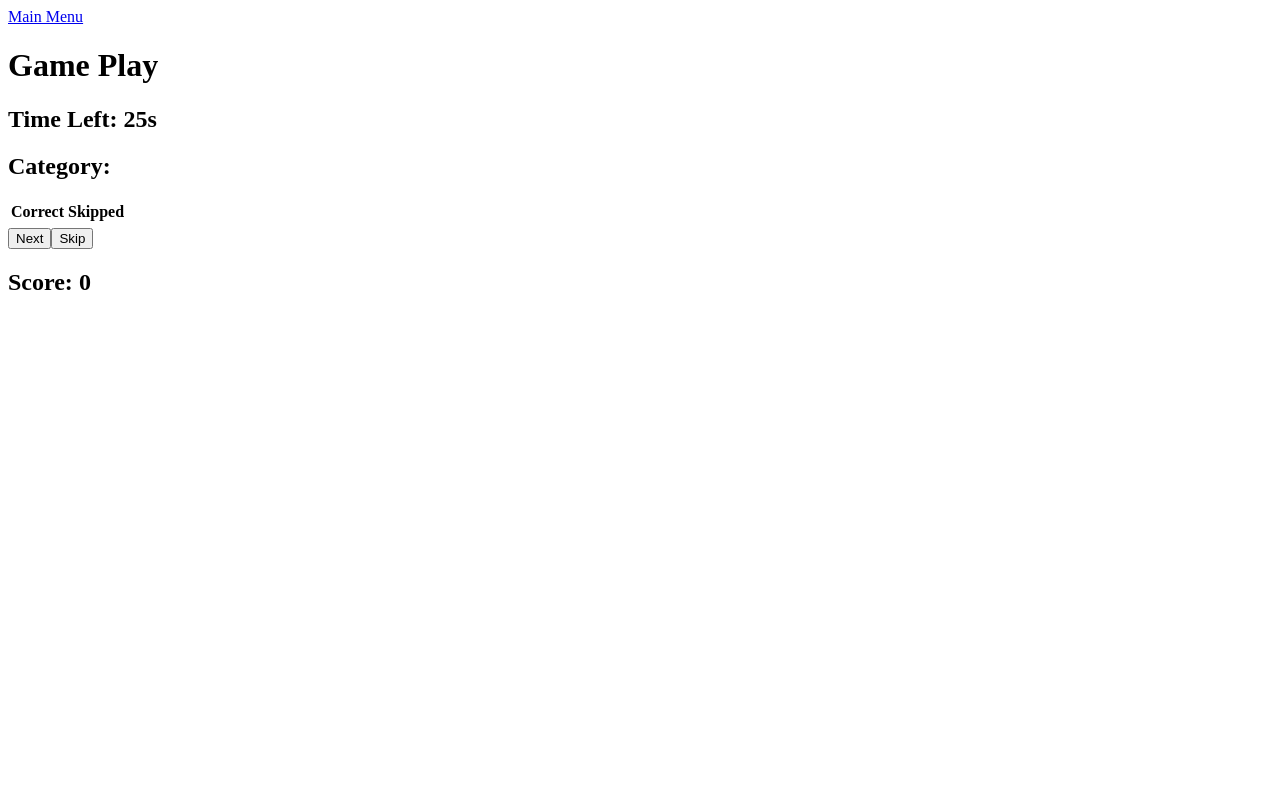
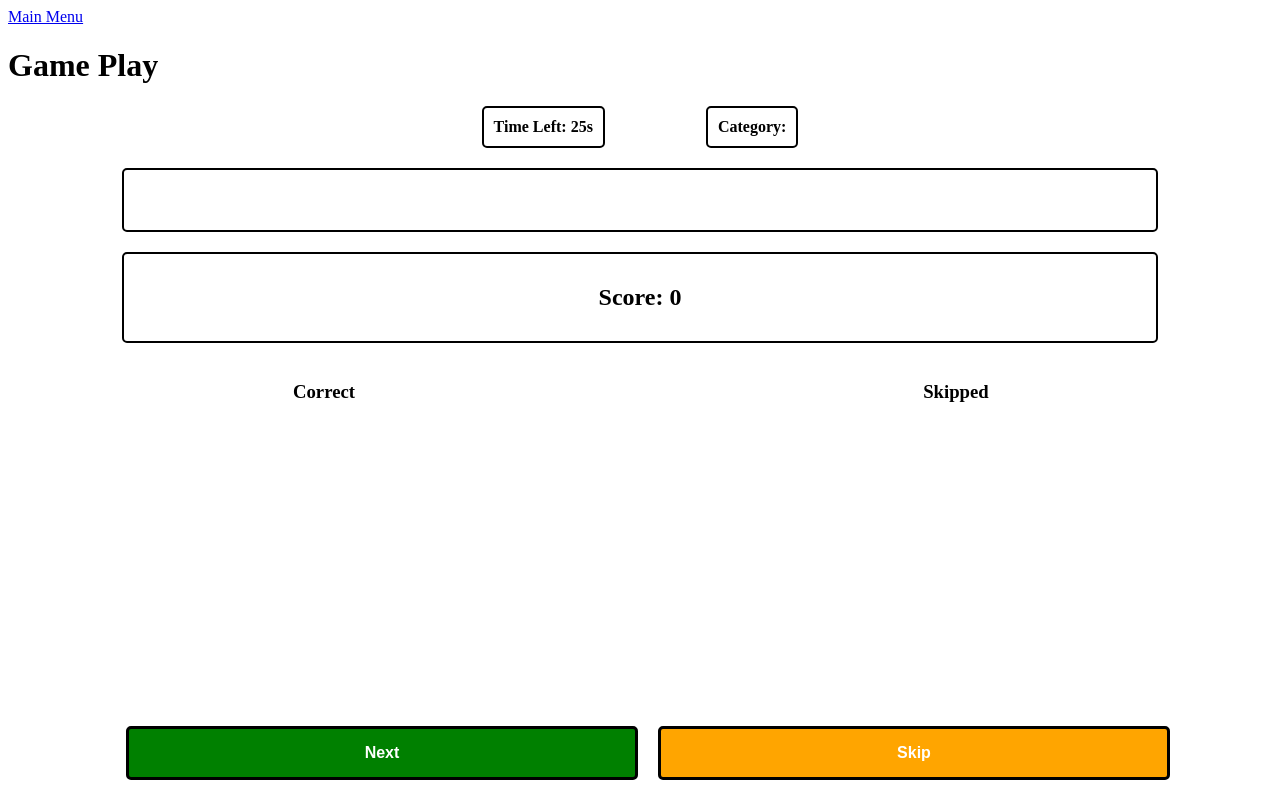
Before and after one commit to jdcb4/next-word, a Next.js app: page /game-play in a window 1280 px wide. Built offline with nearby package versions, Linux system fonts and the light colour scheme.

Commit message:
Refactor GamePlayComponent to use game logic functions for word selection and improve styling with CSS modules

```diff
--- /dev/null
+++ b/app/game-play/GamePlay.module.css
@@ -0,0 +1,78 @@
+.infoBox {
+  display: flex;
+  justify-content: center;
+  gap: 10%;
+  margin-bottom: 20px;
+  width: 80%;
+  margin: 0 auto;
+}
+
+.boldBox {
+  font-weight: bold;
+  border: 2px solid black;
+  padding: 10px;
+  border-radius: 5px;
+}
+
+.wordBox {
+  display: flex;
+  justify-content: center;
+  width: 80%;
+  margin: 20px auto;
+  border: 2px solid black;
+  padding: 10px;
+  border-radius: 5px;
+}
+
+.scoreBox {
+  display: flex;
+  justify-content: center;
+  width: 80%;
+  margin: 20px auto;
+  border: 2px solid black;
+  padding: 10px;
+  border-radius: 5px;
+}
+
+.wordListContainer {
+  display: flex;
+  justify-content: center;
+  gap: 10%;
+  margin-bottom: 20px;
+}
+
+.wordList {
+  display: flex;
+  flex-direction: column;
+  align-items: center;
+  width: 40%;
+}
+
+.buttonContainer {
+  display: flex;
+  justify-content: center;
+  gap: 20px;
+  position: fixed;
+  bottom: 20px;
+  width: 100%;
+}
+
+.button {
+  width: 40%;
+  padding: 15px;
+  font-size: 16px;
+  font-weight: bold;
+  border: 3px solid black;
+  border-radius: 5px;
+  cursor: pointer;
+}
+
+.nextButton {
+  background-color: green;
+  color: white;
+}
+
+.skipButton {
+  background-color: orange;
+  color: white;
+}
--- /dev/null
+++ b/app/game-play/gameLogic.ts
@@ -0,0 +1,17 @@
+import wordsData from "../../data/words.json"; // Adjust the path if necessary
+
+export const getRandomCategory = (categories: string[]): string => {
+  return categories[Math.floor(Math.random() * categories.length)];
+};
+
+export const getRandomWord = (category: string): string => {
+  const wordsInCategory = wordsData.filter(
+    (word) => word.category === category
+  );
+  if (wordsInCategory.length > 0) {
+    return wordsInCategory[Math.floor(Math.random() * wordsInCategory.length)]
+      .word;
+  } else {
+    return "No words available";
+  }
+};
--- a/app/game-play/page.tsx
+++ b/app/game-play/page.tsx
@@ -2,7 +2,8 @@
 
 import { useState, useEffect, Suspense } from "react";
 import { useRouter, useSearchParams } from "next/navigation";
-import wordsData from "../../data/words.json"; // Adjust the path if necessary
+import styles from "./GamePlay.module.css"; // Assuming you have a CSS module for styling
+import { getRandomCategory, getRandomWord } from "./gameLogic";
 
 function GamePlayComponent() {
   const searchParams = useSearchParams();
@@ -11,33 +12,17 @@ function GamePlayComponent() {
   const roundTime = parseInt(searchParams.get("roundTime") || "30", 10);
   const categories = searchParams.get("categories")?.split(",") || [];
   const freeSkips = parseInt(searchParams.get("freeSkips") || "1", 10);
+  const initialCategory = searchParams.get("category") || "";
+  const initialWord = searchParams.get("word") || "";
   const [timeLeft, setTimeLeft] = useState(roundTime);
-  const [currentWord, setCurrentWord] = useState("");
-  const [currentCategory, setCurrentCategory] = useState("");
+  const [currentWord, setCurrentWord] = useState(initialWord);
+  const [currentCategory, setCurrentCategory] = useState(initialCategory);
   const [correctWords, setCorrectWords] = useState<string[]>([]);
   const [skippedWords, setSkippedWords] = useState<string[]>([]);
   const [score, setScore] = useState(0);
   const [skipsUsed, setSkipsUsed] = useState(0);
 
   useEffect(() => {
-    if (categories.length > 0) {
-      const randomCategory =
-        categories[Math.floor(Math.random() * categories.length)];
-      setCurrentCategory(randomCategory);
-
-      const wordsInCategory = wordsData.filter(
-        (word) => word.category === randomCategory
-      );
-      if (wordsInCategory.length > 0) {
-        const randomWord =
-          wordsInCategory[Math.floor(Math.random() * wordsInCategory.length)]
-            .word;
-        setCurrentWord(randomWord);
-      } else {
-        setCurrentWord("No words available");
-      }
-    }
-
     const timer = setInterval(() => {
       setTimeLeft((prevTime) => {
         if (prevTime <= 1) {
@@ -49,7 +34,7 @@ function GamePlayComponent() {
     }, 1000);
 
     return () => clearInterval(timer);
-  }, []); // Empty dependency array to run only once on mount
+  }, []);
 
   useEffect(() => {
     if (timeLeft === 0) {
@@ -74,61 +59,49 @@ function GamePlayComponent() {
   };
 
   const updateWord = () => {
-    const wordsInCategory = wordsData.filter(
-      (word) => word.category === currentCategory
-    );
-    if (wordsInCategory.length > 0) {
-      const randomWord =
-        wordsInCategory[Math.floor(Math.random() * wordsInCategory.length)]
-          .word;
-      setCurrentWord(randomWord);
-    } else {
-      setCurrentWord("No words available");
-    }
+    setCurrentWord(getRandomWord(currentCategory));
   };
 
   return (
     <div>
       <h1>Game Play</h1>
-      <div>
-        <h2>Time Left: {timeLeft}s</h2>
+      <div className={styles.infoBox}>
+        <span className={styles.boldBox}>Time Left: {timeLeft}s</span>
+        <span className={styles.boldBox}>Category: {currentCategory}</span>
       </div>
-      <div>
-        <h2>Category: {currentCategory}</h2>
-      </div>
-      <div>
+      <div className={styles.wordBox}>
         <h2>{currentWord}</h2>
       </div>
-      <div>
-        <table>
-          <thead>
-            <tr>
-              <th>Correct</th>
-              <th>Skipped</th>
-            </tr>
-          </thead>
-          <tbody>
-            <tr>
-              <td>
+      <div className={styles.scoreBox}>
+        <h2>Score: {score}</h2>
+      </div>
+      <div className={styles.wordListContainer}>
+        <div className={styles.wordList}>
+          <h3>Correct</h3>
           {correctWords.map((word, index) => (
             <div key={index}>{word}</div>
           ))}
-              </td>
-              <td>
+        </div>
+        <div className={styles.wordList}>
+          <h3>Skipped</h3>
           {skippedWords.map((word, index) => (
             <div key={index}>{word}</div>
           ))}
-              </td>
-            </tr>
-          </tbody>
-        </table>
         </div>
-      <div>
-        <button onClick={handleNextWord}>Next</button>
-        <button onClick={handleSkipWord}>Skip</button>
       </div>
-      <div>
-        <h2>Score: {score}</h2>
+      <div className={styles.buttonContainer}>
+        <button
+          className={`${styles.button} ${styles.nextButton}`}
+          onClick={handleNextWord}
+        >
+          Next
+        </button>
+        <button
+          className={`${styles.button} ${styles.skipButton}`}
+          onClick={handleSkipWord}
+        >
+          Skip
+        </button>
       </div>
     </div>
   );
```
Also changed, not shown: app/pre-round/page.tsx (+10 -13 lines). Lines whose indentation alone changed are shown as unchanged.
